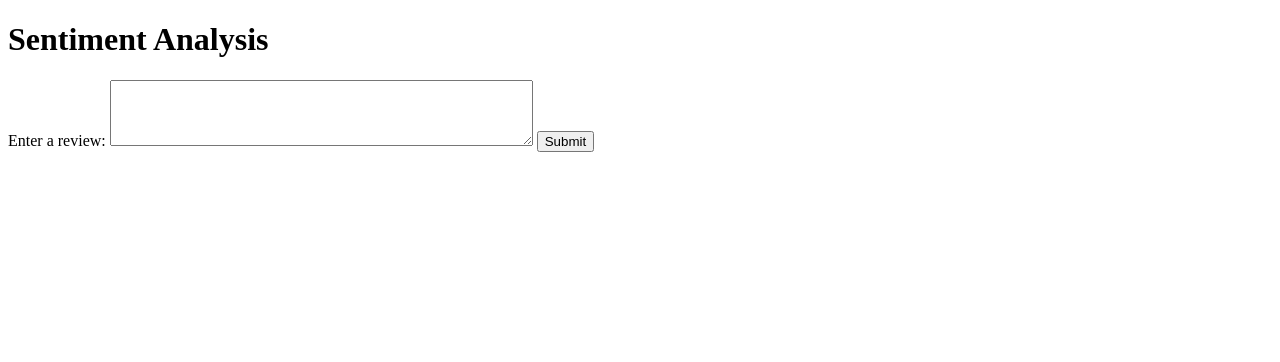
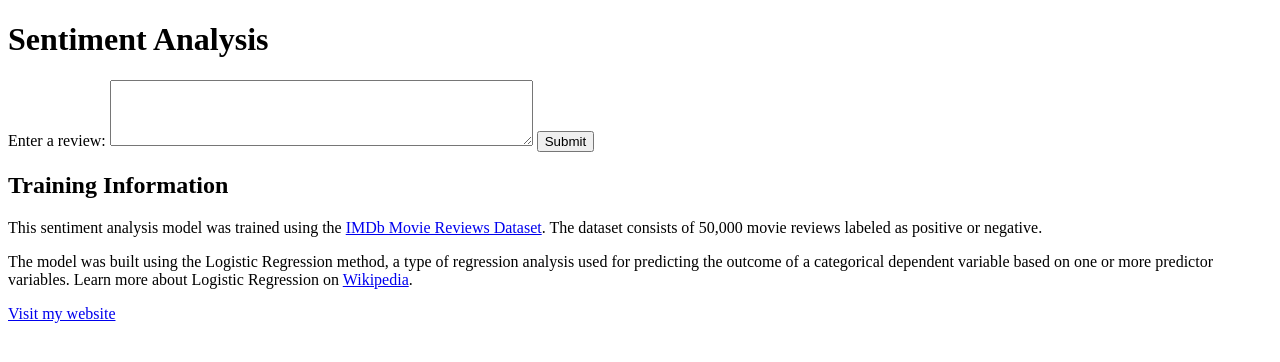
Before and after one commit to JasonHertzog/sentiment-analysis, a Flask app: page / in a window 1280 px wide. Shown: the top 362 px of the page. Run offline with Flask 3, Linux system fonts and the light colour scheme; parts of the project's set-up code (start-up, migrations or seed data) failed here and were passed over.

Commit message:
Fixed index.html

```diff
--- a/templates/index.html
+++ b/templates/index.html
@@ -14,6 +14,11 @@
     </form>
     <div id="result"></div>
 
+    <h2>Training Information</h2>
+    <p>This sentiment analysis model was trained using the <a href="https://www.kaggle.com/datasets/vishakhdapat/imdb-movie-reviews/data" target="_blank">IMDb Movie Reviews Dataset</a>. The dataset consists of 50,000 movie reviews labeled as positive or negative.</p>
+    <p>The model was built using the Logistic Regression method, a type of regression analysis used for predicting the outcome of a categorical dependent variable based on one or more predictor variables. Learn more about Logistic Regression on <a href="https://en.wikipedia.org/wiki/Logistic_regression" target="_blank">Wikipedia</a>.</p>
+
+    <a href="https://jasonhertzog.github.io" target="_blank">Visit my website</a>
 
     <script>
         document.getElementById('review-form').addEventListener('submit', async (e) => {
```
